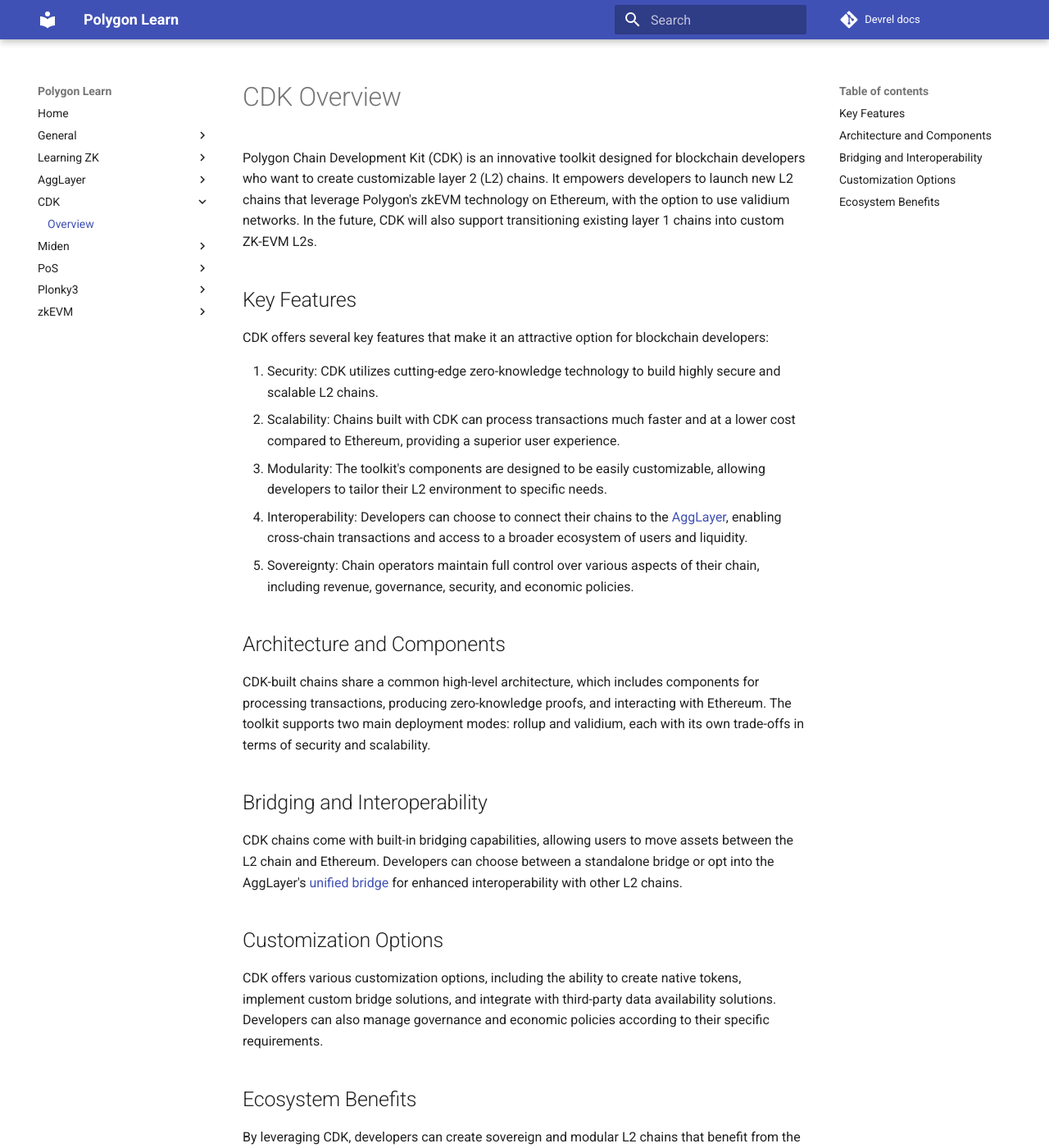
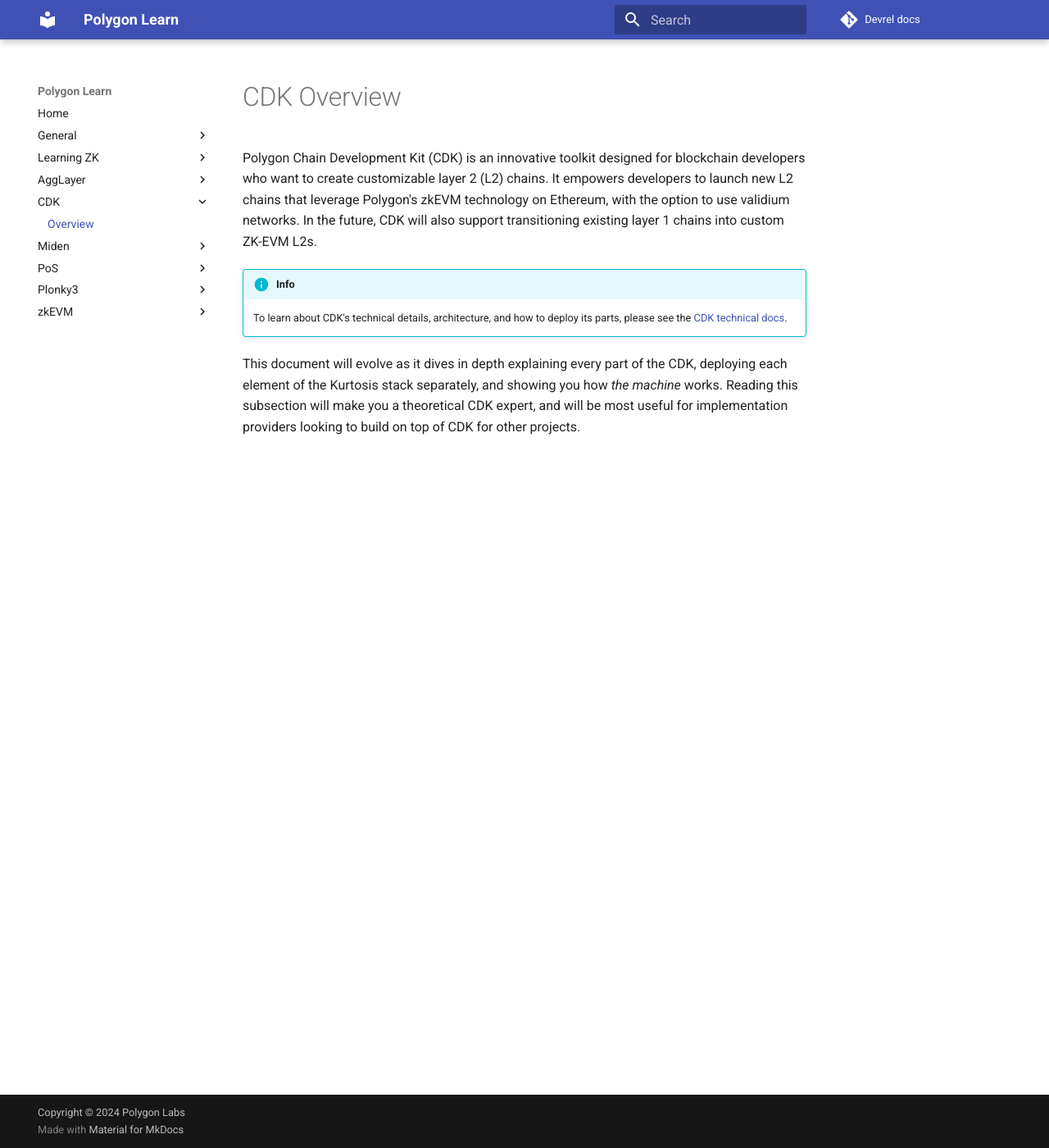
Before and after one commit to 0xPolygon/devrel-docs, an MkDocs documentation site: the page built from docs/cdk/overview.md, in a window 1280 px wide and 1400 px high. Shown: the whole window at 82% size. Built offline with MkDocs 1.6.1 and Material for MkDocs 9.7.7, drawn with Linux system fonts in a browser that asks for light colours; a script that is not in the unit is left out; comment, search, counter and statistics services are not loaded; some of the changed text lies outside the part shown.

Commit message:
CDK overview fixes

```diff
--- a/docs/cdk/overview.md
+++ b/docs/cdk/overview.md
@@ -7,54 +7,14 @@
 CDK will also support transitioning existing layer 1 chains into custom ZK-EVM
 L2s.
 
-## Key Features
+!!! info
 
-CDK offers several key features that make it an attractive option for blockchain
-developers:
+    To learn about CDK's technical details, architecture, and how to deploy
+    its parts, please see the
+    [CDK technical docs](../cdk/).
 
-1. Security: CDK utilizes cutting-edge zero-knowledge technology to build highly
-   secure and scalable L2 chains.
-2. Scalability: Chains built with CDK can process transactions much faster and
-   at a lower cost compared to Ethereum, providing a superior user experience.
-3. Modularity: The toolkit's components are designed to be easily customizable,
-   allowing developers to tailor their L2 environment to specific needs.
-4. Interoperability: Developers can choose to connect their chains to the
-   [AggLayer](../agglayer/overview.md), enabling cross-chain transactions and
-   access to a broader ecosystem of users and liquidity.
-5. Sovereignty: Chain operators maintain full control over various aspects of
-   their chain, including revenue, governance, security, and economic policies.
-
-## Architecture and Components
-
-CDK-built chains share a common high-level architecture, which includes
-components for processing transactions, producing zero-knowledge proofs, and
-interacting with Ethereum. The toolkit supports two main deployment modes:
-rollup and validium, each with its own trade-offs in terms of security and
-scalability.
-
-## Bridging and Interoperability
-
-CDK chains come with built-in bridging capabilities, allowing users to move
-assets between the L2 chain and Ethereum. Developers can choose between a
-standalone bridge or opt into the AggLayer's
-[unified bridge](../agglayer/unified_liquidity.md) for enhanced interoperability
-with other L2 chains.
-
-## Customization Options
-
-CDK offers various customization options, including the ability to create native
-tokens, implement custom bridge solutions, and integrate with third-party data
-availability solutions. Developers can also manage governance and economic
-policies according to their specific requirements.
-
-## Ecosystem Benefits
-
-By leveraging CDK, developers can create sovereign and modular L2 chains that
-benefit from the broader Polygon ecosystem. This includes access to unified
-liquidity, optimized performance, and seamless asset transfers across different
-chains, all while prioritizing user experience and data security.
-
-For those interested in exploring CDK further, Polygon provides
-[comprehensive technical documentation](../cdk/)
-to help developers understand and leverage the full potential of this
-innovative toolkit. For hands on learning, stay tuned for the CDK tutorials.
+This document will evolve as it dives in depth explaining every part of the CDK,
+deploying each element of the Kurtosis stack separately, and showing you how
+_the machine_ works. Reading this subsection will make you a theoretical CDK
+expert, and will be most useful for implementation providers looking to build on
+top of CDK for other projects.
```
